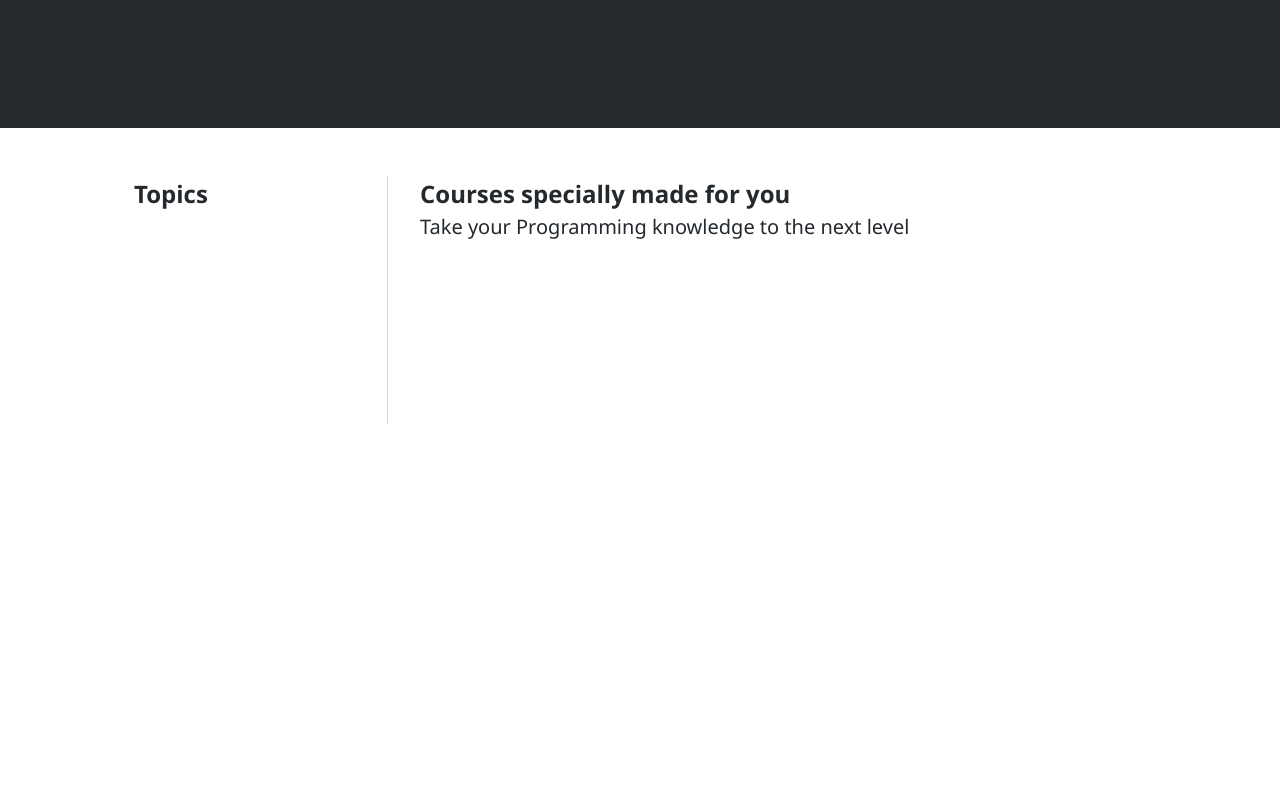
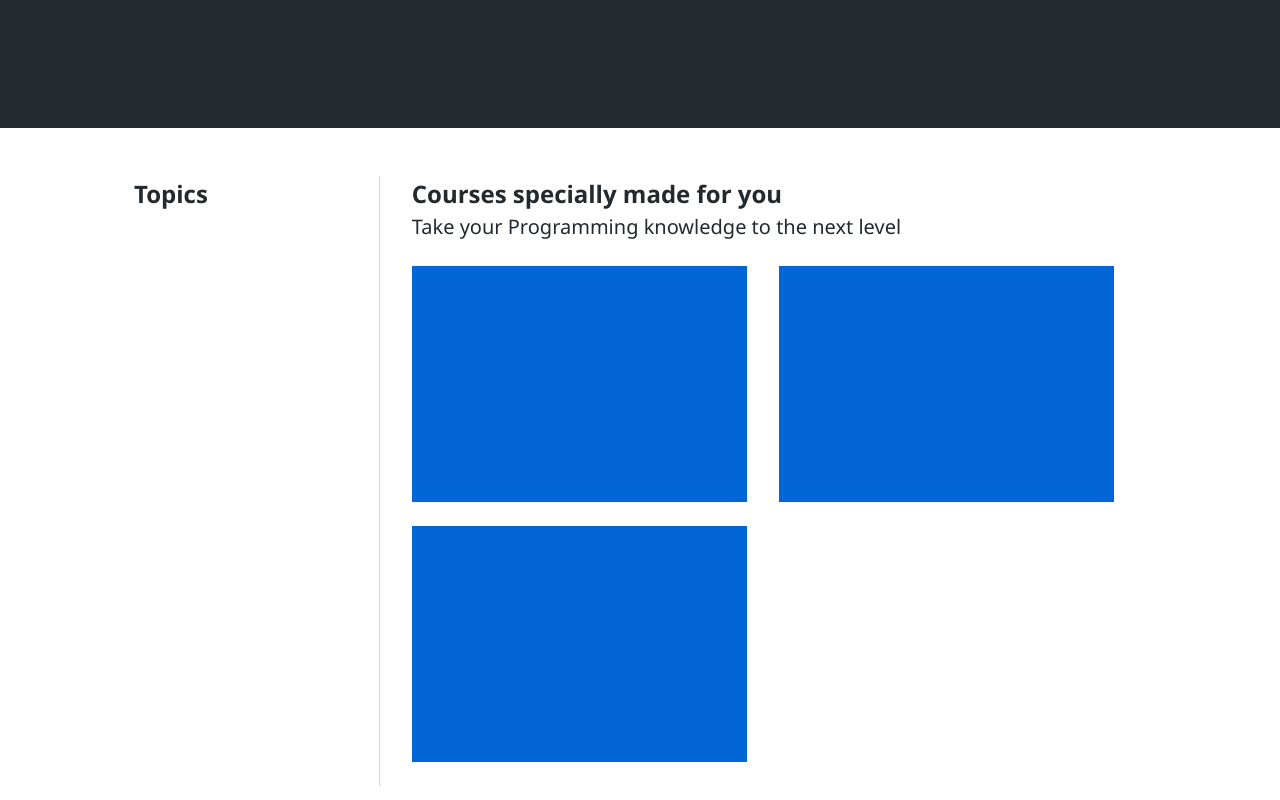
Before and after one commit to amoh-godwin/DanielIT, a plain HTML site: page index.html in a window 1280 px wide. Shown: the part 532-1332 px from the top of the page. Before the commit the page ends 1004 px from the top, so only its background shows below. Drawn offline with Linux system fonts and the light colour scheme.

Commit message:
Add placeholder course divs

```diff
--- a/css/index.css
+++ b/css/index.css
@@ -9,6 +9,7 @@ h1, h2, h3, h4, h5, h6 {
 p {
     font-weight: 300 !important;
     font-size: 20px;
+    margin-bottom: 24px;
 }
 
 body {
@@ -37,7 +38,6 @@ header {
     display: flex;
     margin: auto;
     max-width: 1012px;
-    height: 248px;
     padding: 48px 0 48px;
 }
 
@@ -47,6 +47,31 @@ aside {
 }
 
 article {
-    width: 50%;
+    width: 75%;
     padding-left: 32px;
 }
+
+.cc-container {
+    display: flex;
+    flex-wrap: wrap;
+    width: 100%;
+}
+
+.cc-col {
+    display: flex;
+    width: 50%;
+    text-decoration: none;
+    margin-bottom: 24px;
+}
+
+.cc-wrapper {
+    width: 100%;
+    padding-right: 32px;
+    height: 236px;
+}
+
+.placeholder {
+    width: 100%;
+    height: 100%;
+    background-color: #0366d6;
+}
--- a/index.html
+++ b/index.html
@@ -24,6 +24,40 @@
         <h2>Courses specially made for you</h2>
         <p>Take your Programming knowledge to the next level</p>
 
+        <div class="cc-container">
+
+            <a class="cc-col">
+
+                <div class="cc-wrapper">
+
+                    <div class="placeholder"></div>
+
+                </div>
+
+            </a>
+
+            <a class="cc-col">
+
+                <div class="cc-wrapper">
+
+                    <div class="placeholder"></div>
+
+                </div>
+
+            </a>
+
+            <a class="cc-col">
+
+                <div class="cc-wrapper">
+
+                    <div class="placeholder"></div>
+
+                </div>
+
+            </a>
+
+        </div>
+
 
     </article>
 
```
